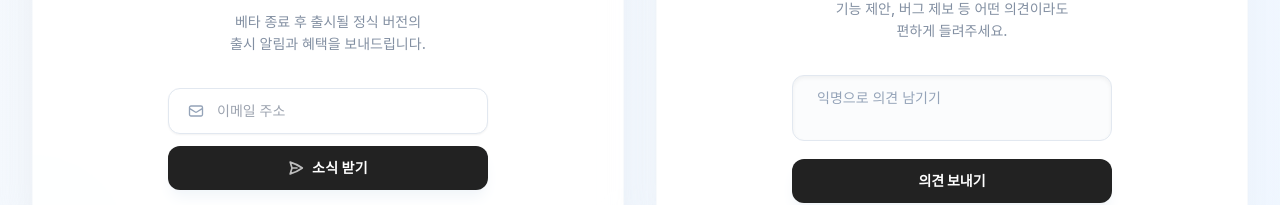
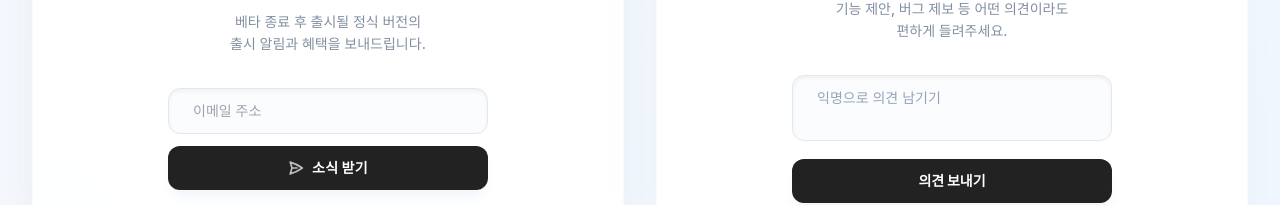
Before and after one commit to roddbstn/label_maker, a Next.js app: page / in a window 1280 px wide. Shown: the part 1659-1864 px from the top of the page. Built offline with nearby package versions, Linux system fonts and the light colour scheme.

Commit message:
style: standardize waitlist input style to match feedback section

```diff
--- a/src/app/page.tsx
+++ b/src/app/page.tsx
@@ -148,19 +148,12 @@ export default function Home() {
                                     }}
                                     className="space-y-3 max-w-xs mx-auto"
                                 >
-                                    <div className="relative group/input">
-                                        <div className="absolute inset-y-0 left-5 flex items-center pointer-events-none text-slate-400 group-focus-within/input:text-primary-500 transition-colors">
-                                            <svg xmlns="http://www.w3.org/2000/svg" fill="none" viewBox="0 0 24 24" strokeWidth={2} stroke="currentColor" className="w-4 h-4">
-                                                <path strokeLinecap="round" strokeLinejoin="round" d="M21.75 6.75v10.5a2.25 2.25 0 01-2.25 2.25h-15a2.25 2.25 0 01-2.25-2.25V6.75m19.5 0A2.25 2.25 0 0019.5 4.5h-15a2.25 2.25 0 00-2.25 2.25m19.5 0v.243a2.25 2.25 0 01-1.07 1.916l-7.5 4.615a2.25 2.25 0 01-2.36 0L3.32 8.91a2.25 2.25 0 01-1.07-1.916V6.75" />
-                                            </svg>
-                                        </div>
-                                        <input
-                                            type="email"
-                                            required
-                                            placeholder="이메일 주소"
-                                            className="w-full pl-12 pr-6 py-3 rounded-xl bg-white border border-slate-200 text-slate-900 text-sm focus:outline-none focus:ring-4 focus:ring-primary-500/10 focus:border-primary-500 transition-all shadow-sm group-hover/input:border-slate-300"
-                                        />
-                                    </div>
+                                    <input
+                                        type="email"
+                                        required
+                                        placeholder="이메일 주소"
+                                        className="w-full px-6 py-3 rounded-xl bg-slate-50/50 border border-slate-200 text-slate-900 text-sm focus:outline-none focus:ring-4 focus:ring-primary-500/10 focus:border-primary-500 transition-all shadow-inner"
+                                    />
                                     <button
                                         type="submit"
                                         className="w-full flex items-center justify-center gap-2 px-6 py-3 bg-[#222222] text-white text-sm font-black rounded-xl hover:bg-[#333333] transition-all shadow-lg shadow-slate-100 active:scale-[0.98] tracking-wide"
```
